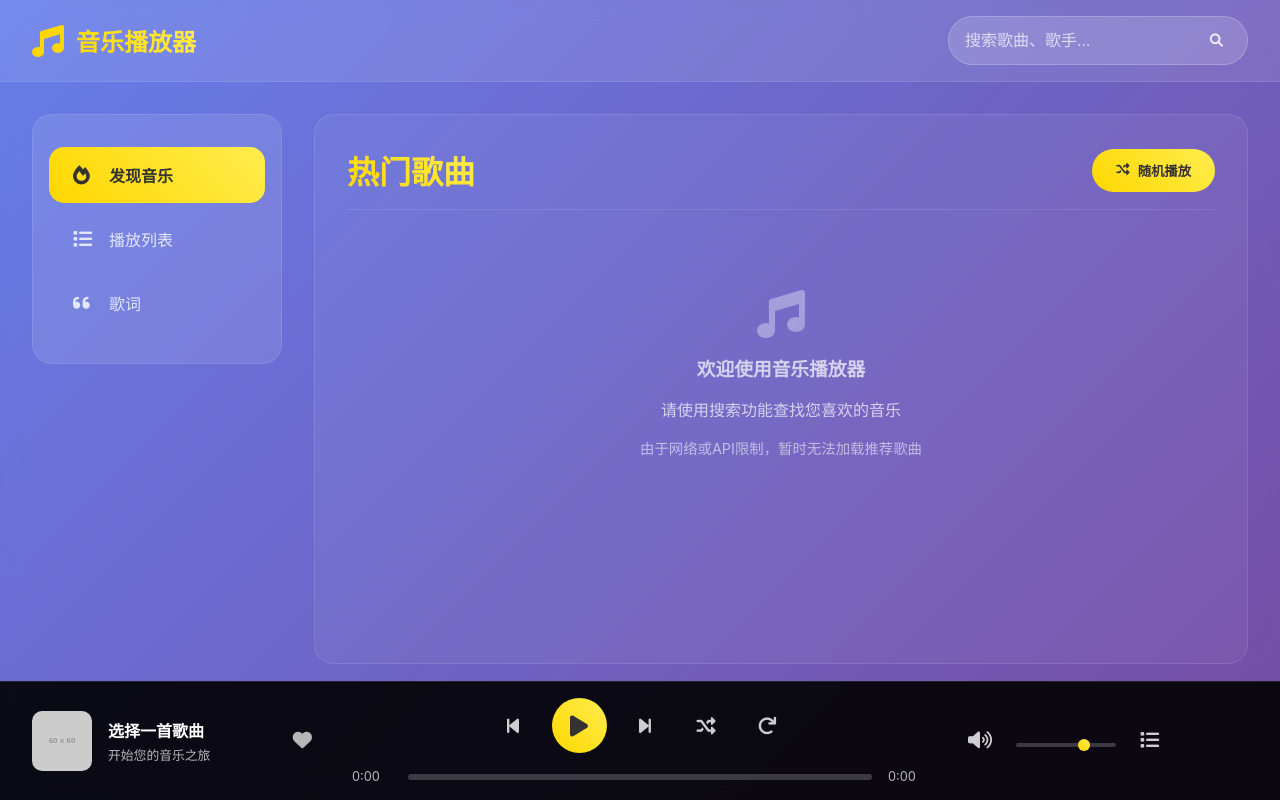
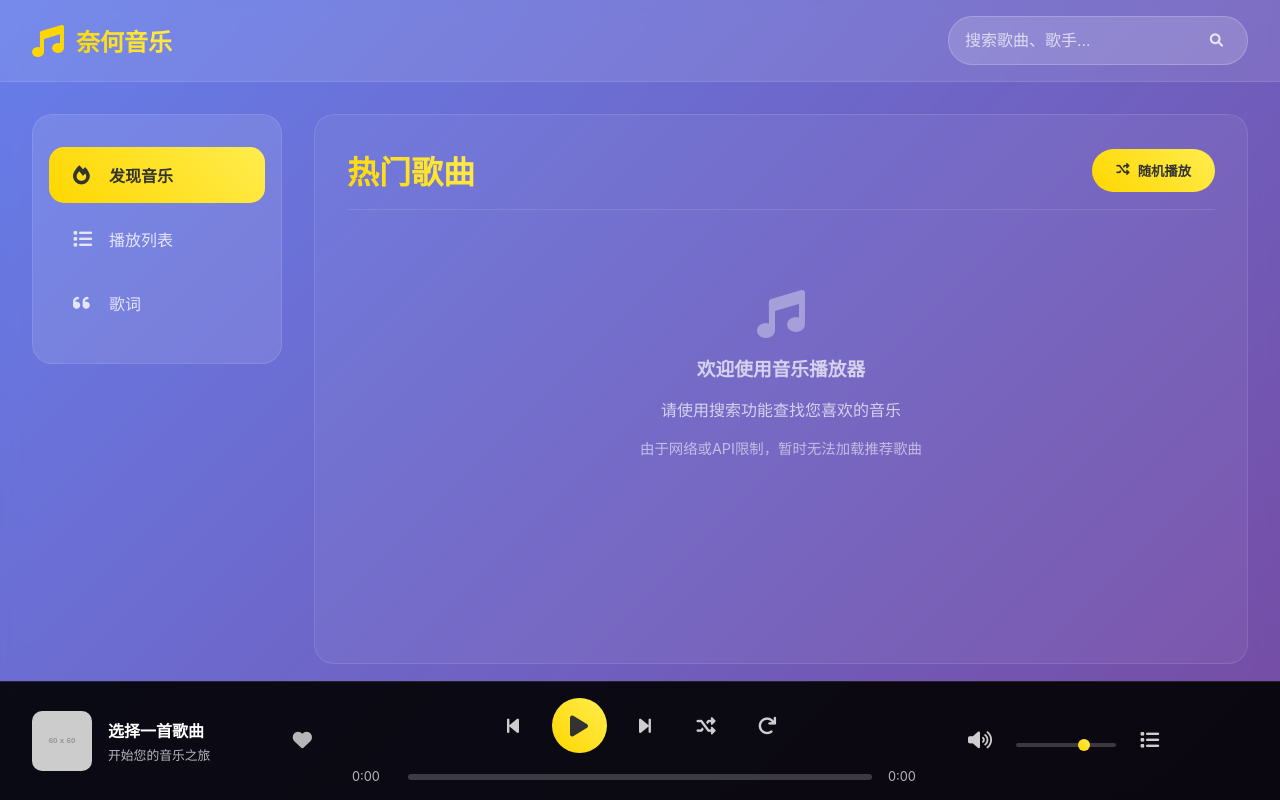
Before and after one commit to 1499271434/MYMUSIC, a plain HTML site: page index.html in a window 1280 px wide. Drawn offline with Linux system fonts and the light colour scheme; no server answers; placeholder pictures from the web are drawn by us.

Commit message:
奈何音乐

```diff
--- a/index.html
+++ b/index.html
@@ -3,7 +3,7 @@
 <head>
     <meta charset="UTF-8">
     <meta name="viewport" content="width=device-width, initial-scale=1.0">
-    <title>高级音乐播放器</title>
+    <title>奈何音乐</title>
     <link rel="stylesheet" href="style.css">
     <link href="https://cdnjs.cloudflare.com/ajax/libs/font-awesome/6.0.0/css/all.min.css" rel="stylesheet">
 </head>
@@ -14,7 +14,7 @@
             <div class="header-content">
                 <div class="logo">
                     <i class="fas fa-music"></i>
-                    <h1>音乐播放器</h1>
+                    <h1>奈何音乐</h1>
                 </div>
                 <div class="search-container">
                     <input type="text" id="searchInput" placeholder="搜索歌曲、歌手...">
```
